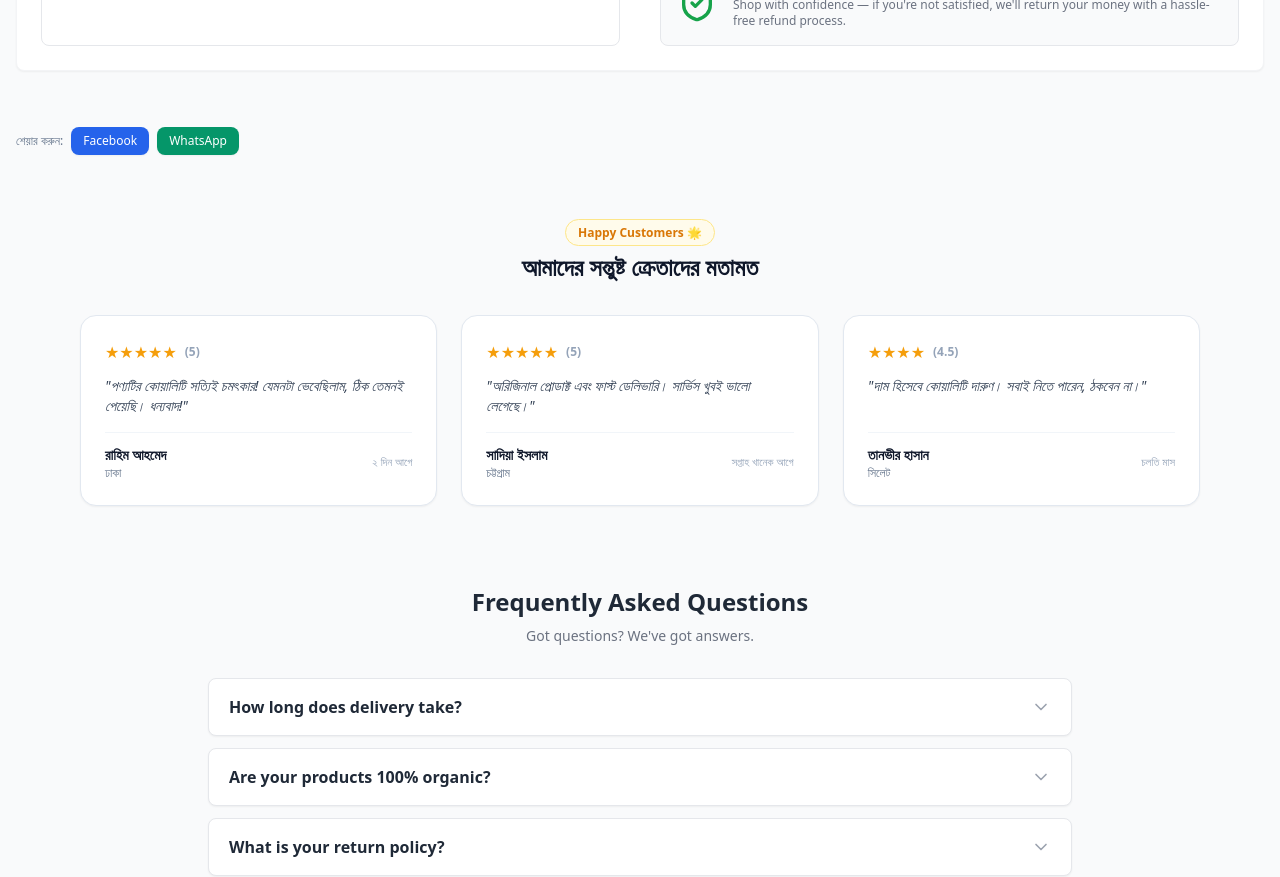
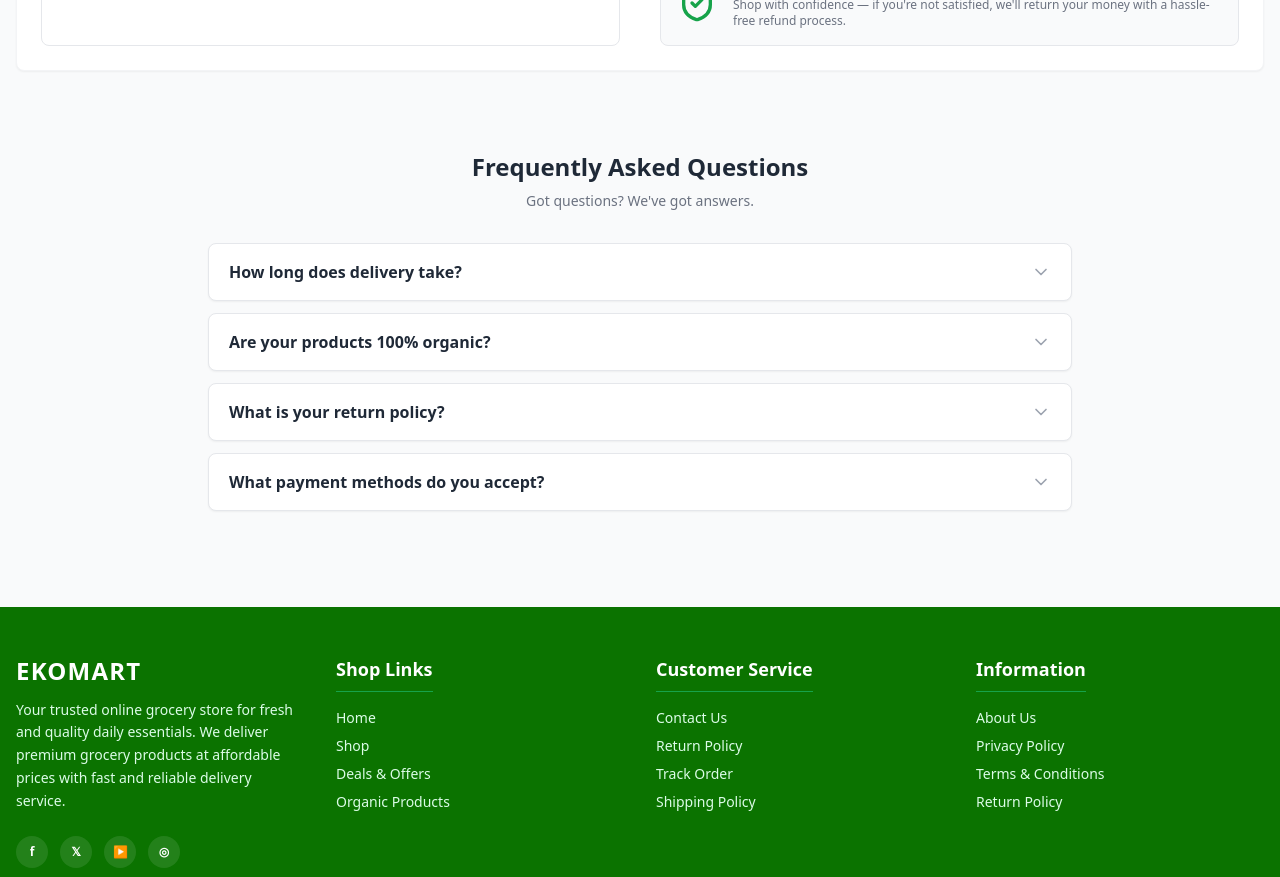
Before and after one commit to iamhasib121/sohoj-life-clean, a Next.js app: page / in a window 1280 px wide. Shown: the part 880-1757 px from the top of the page. Built offline with nearby package versions, Linux system fonts and the light colour scheme.

Commit message:
Update page.tsx

```diff
--- a/app/page.tsx
+++ b/app/page.tsx
@@ -2,8 +2,6 @@ import Header from "@/components/Header";
 import FlashSaleTimer from "@/components/FlashSaleTimer";
 import ProductDetails from "@/components/ProductDetails";
 import FaqSection from "@/components/FaqSection";
-import CustomerReviews from "@/components/CustomerReviews";
-import SocialShare from "@/components/SocialShare";
 import Footer from "@/components/Footer";
 import FloatingWhatsApp from "@/components/FloatingWhatsApp";
 
@@ -23,16 +21,6 @@ export default function Home() {
           <ProductDetails />
         </section>
 
-        {/* Social Share Section */}
-        <div className="max-w-7xl mx-auto px-4">
-          <SocialShare />
-        </div>
-
-        {/* Customer Reviews Section */}
-        <section className="my-8">
-          <CustomerReviews />
-        </section>
-
         {/* FAQ Section */}
         <section className="my-10">
           <FaqSection />
```
